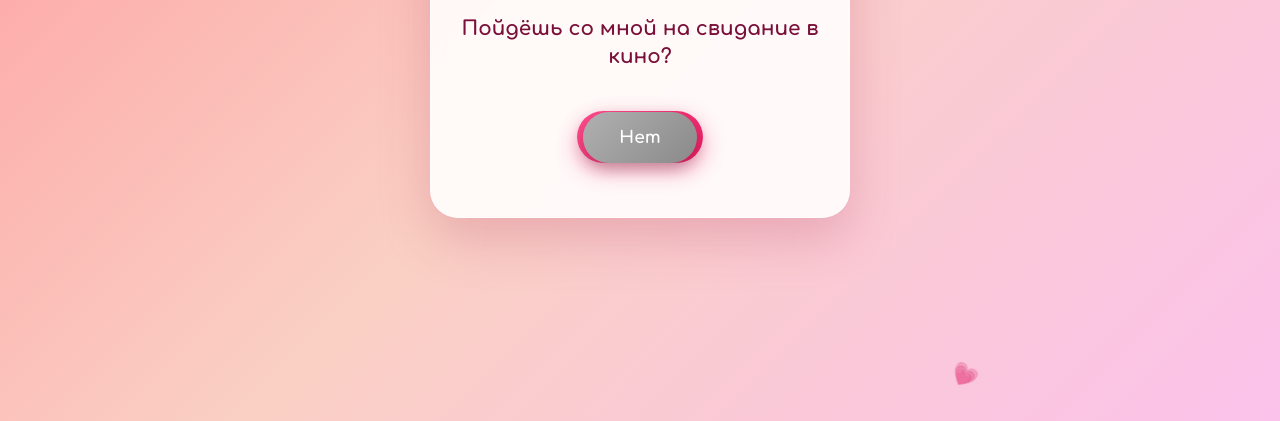
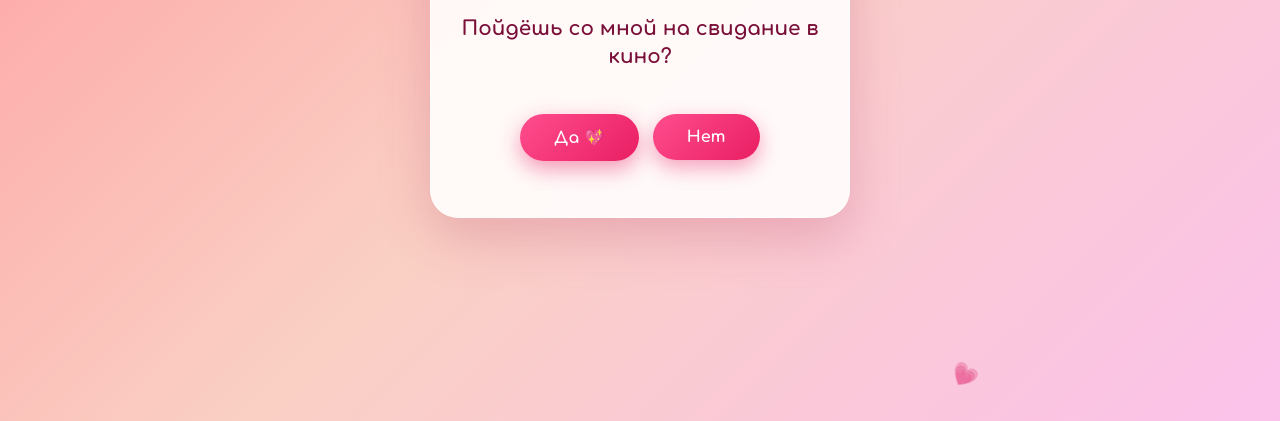
Before and after one commit to Arafat070/amira-date, a plain HTML site: page index.html in a window 1280 px wide. Shown: the part 379-800 px from the top of the page. Drawn offline with Linux system fonts and the light colour scheme.

Commit message:
Update style.css

```diff
--- a/style.css
+++ b/style.css
@@ -227,16 +227,19 @@ h2.question {
 }
 
 /* ===== Кнопки ===== */
+/* Контейнер кнопок — рядом друг с другом */
 .buttons {
     display: flex;
     gap: 14px;
     justify-content: center;
     align-items: center;
-    flex-wrap: wrap;
-    margin-top: 16px;
+    flex-wrap: nowrap;
+    margin-top: 24px;
     position: relative;
     min-height: 80px;
+    padding: 0 10px;
 }
+
 
 .btn-yes,
 .btn-next,
@@ -271,23 +274,46 @@ h2.question {
     0%, 100% { box-shadow: 0 8px 20px rgba(233, 30, 99, 0.4); }
     50%      { box-shadow: 0 8px 30px rgba(233, 30, 99, 0.75); }
 }
+.btn-yes {
+    background: linear-gradient(135deg, #ff4d8d, #e91e63);
+    color: white;
+    border: none;
+    padding: 14px 34px;
+    font-size: 16px;
+    font-weight: 700;
+    border-radius: 50px;
+    cursor: pointer;
+    box-shadow: 0 8px 20px rgba(233, 30, 99, 0.4);
+    transition: transform 0.2s ease, box-shadow 0.2s ease;
+    font-family: inherit;
+    animation: pulseBtn 1.8s infinite;
+    flex-shrink: 0;
+    white-space: nowrap;
+    position: relative;
+    z-index: 10;          /* ← "Да" всегда поверх */
+}
 
 .btn-no {
-    background: linear-gradient(135deg, #b0b0b0, #8a8a8a);
+    background: linear-gradient(135deg, #ff4d8d, #e91e63);
     color: white;
     border: none;
-    padding: 16px 36px;
-    font-size: 17px;
+    padding: 14px 34px;
+    font-size: 16px;
     font-weight: 700;
     border-radius: 50px;
     cursor: pointer;
     font-family: inherit;
-    position: absolute;
-    transition: transform 0.2s ease, top 0.2s ease, left 0.2s ease;
-    box-shadow: 0 6px 14px rgba(0, 0, 0, 0.2);
+    box-shadow: 0 8px 20px rgba(233, 30, 99, 0.4);
+    flex-shrink: 0;
     white-space: nowrap;
+    position: static;
+    transition: top 0.25s ease, left 0.25s ease, transform 0.25s ease;
+    z-index: 5;           /* ← "Нет" ниже "Да" */
 }
 
+.btn-no.runaway {
+    position: absolute;
+}
 .btn-next,
 .btn-final,
 .btn-share {
```
